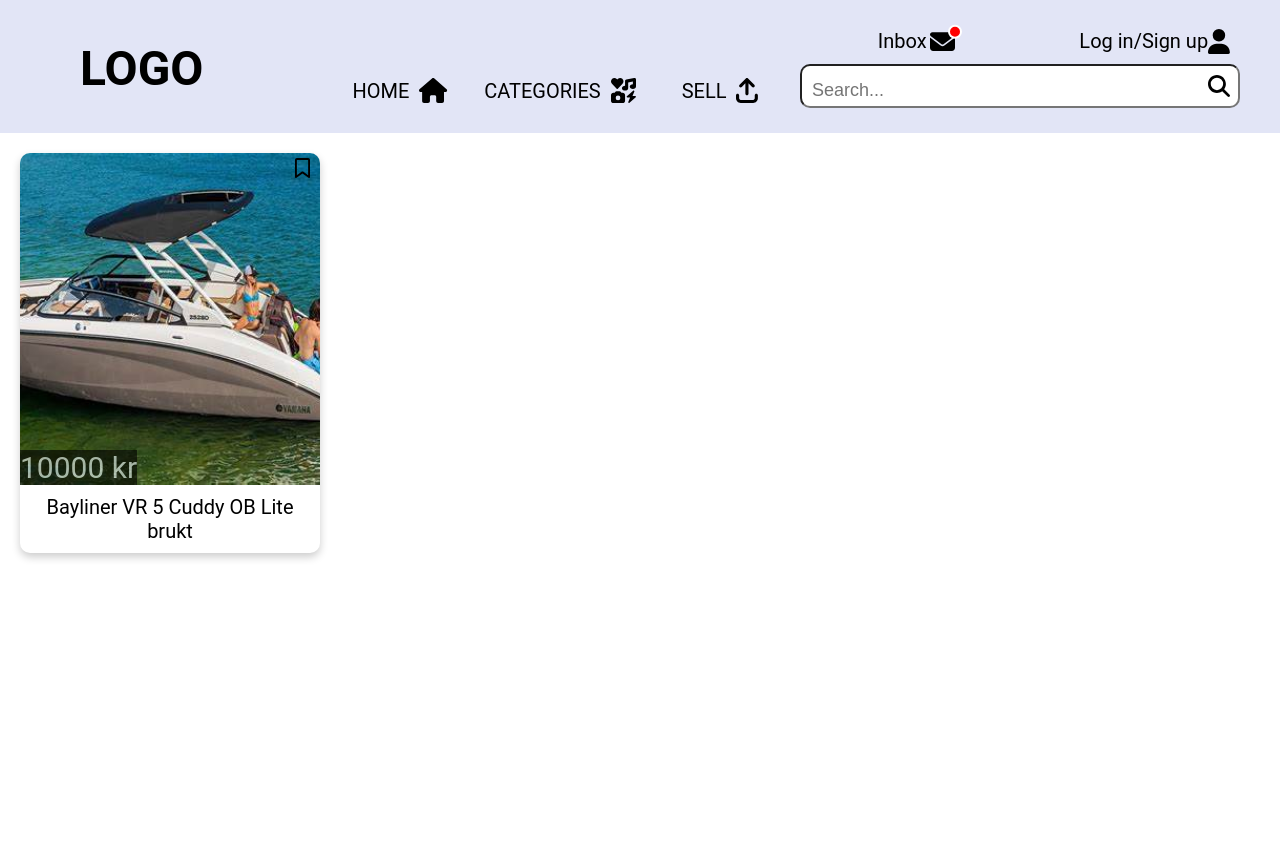
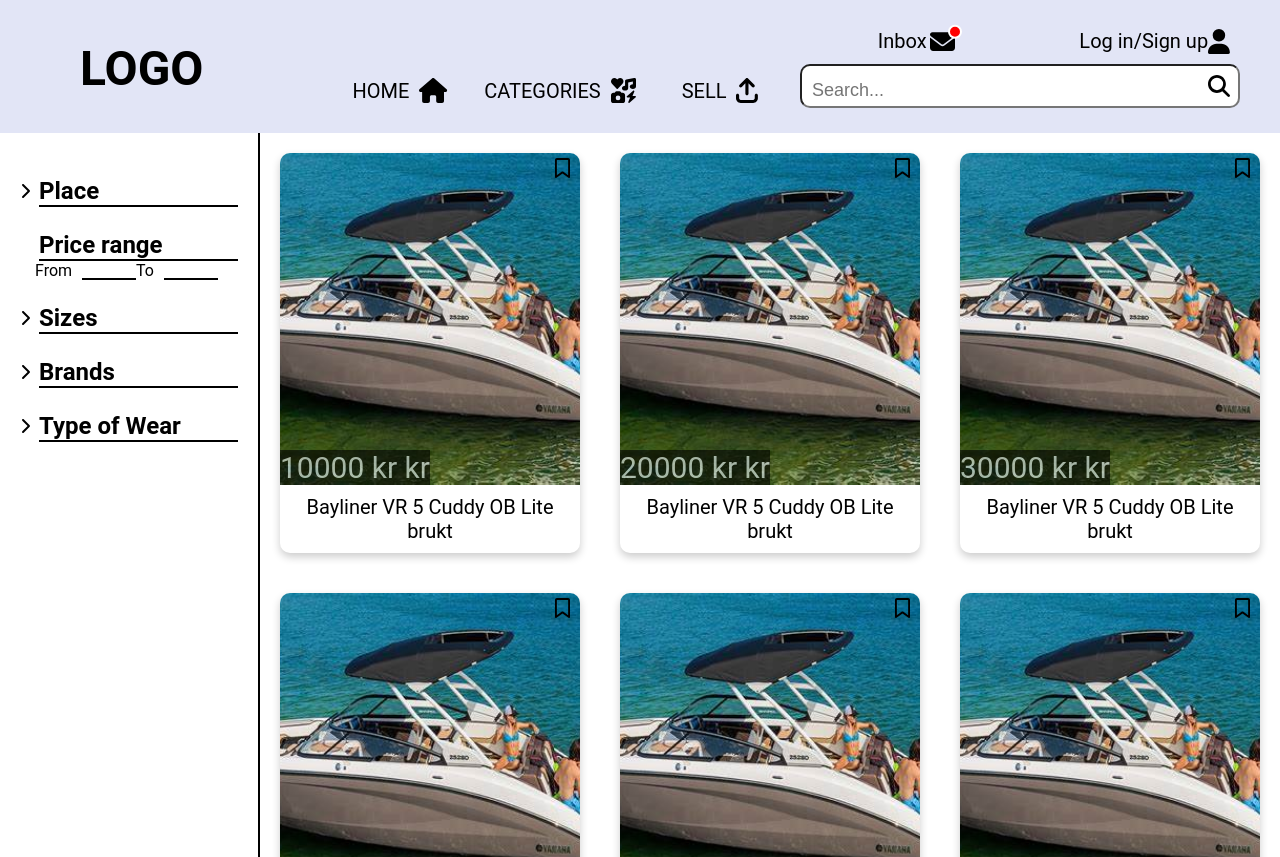
Before and after one commit to usman-ghafoorzai/idatt2105-full-stack-project, a Vue app in the folder frontend/: page / in a window 1280 px wide. Shown: the top 857 px of the page. Before the commit the page ends 800 px from the top, so only its background shows below. Built offline with nearby package versions, Linux system fonts and the light colour scheme.

Commit message:
make grid for every item

```diff
--- a/frontend/src/App.vue
+++ b/frontend/src/App.vue
@@ -3,11 +3,16 @@ import Header from './components/Header.vue'
 import RegisterUser from './components/RegisterUser.vue'
 import LogInComponent from './components/LogInComponent.vue'
 import ItemFrameComponent from './components/ItemFrameComponent.vue'
+import ItemListingComponent from './components/ItemListingComponent.vue'
+import FilterSidebar from './components/FilterSidebar.vue'
 </script>
 
 <template>
   <Header></Header>
-  <ItemFrameComponent></ItemFrameComponent>
+  <div id="filter">
+    <FilterSidebar></FilterSidebar>
+    <ItemListingComponent></ItemListingComponent>
+  </div>
 </template>
 
 <style>
@@ -15,4 +20,11 @@ body {
   margin: 0;
   font-family: 'Roboto', sans-serif;
 }
+#filter {
+  display: flex;
+  justify-content: space-between;
+  width: 100%;
+  height: 100vh;
+}
+
 </style>
--- a/frontend/src/components/FilterSidebar.vue
+++ b/frontend/src/components/FilterSidebar.vue
@@ -114,8 +114,8 @@
         display: flex;
         flex-direction: column;
         padding: 20px;
-        width: 300px;
-        height: 100vh;
+        width: 350px;
+        min-height: 100%;
         border-right: 2px solid black;
         align-content: center;
         overflow-y: scroll;
--- a/frontend/src/components/ItemFrameComponent.vue
+++ b/frontend/src/components/ItemFrameComponent.vue
@@ -1,6 +1,13 @@
 <script setup>
     import { ref } from "vue"
     const isBookmarked = ref(false);
+    defineProps ({
+        id: Number,
+        image: String,
+        price: String,
+        details: String,
+    });
+
 
     function toggleBookmark() {
         isBookmarked.value = !isBookmarked.value;
@@ -11,13 +18,13 @@
 <template>
     <div class="item-frame">
         <div class="item-image">
-            <img src="../assets/images/boat.jpg" alt="Item Image" />
-            <div class="price-tag">10000 kr</div>
+            <img :src="image" alt="Item Image" />
+            <div class="price-tag">{{price}} kr</div>
             <fa :icon="['far','bookmark']" class="bookmark-icon" :class="{ active: isBookmarked }" @click="toggleBookmark" v-if="!isBookmarked"/>
             <fa :icon="['fas','bookmark']" class="bookmark-icon" :class="{ active: isBookmarked }" @click="toggleBookmark" v-if="isBookmarked" style="color: yellow;"/>
         </div>
         <div class="item-details">
-            Bayliner VR 5 Cuddy OB Lite brukt
+            {{details}}
         </div>
     </div>
 </template>
@@ -25,7 +32,6 @@
     .item-frame {
         display: grid;
         grid-template-rows: 4fr auto;
-
         width: 300px;
         height: 400px;
         border-radius: 10px;
--- /dev/null
+++ b/frontend/src/components/ItemListingComponent.vue
@@ -0,0 +1,42 @@
+<script setup>
+    import ItemFrameComponent from './ItemFrameComponent.vue';
+    import { ref } from 'vue';
+
+    // Byttes ut med data fra API senere
+    const items = ref([
+        { id: 1, image: 'src/assets/images/boat.jpg', price: '10000 kr', details: 'Bayliner VR 5 Cuddy OB Lite brukt' },
+        { id: 2, image: 'src/assets/images/boat.jpg', price: '20000 kr', details: 'Bayliner VR 5 Cuddy OB Lite brukt' },
+        { id: 3, image: 'src/assets/images/boat.jpg', price: '30000 kr', details: 'Bayliner VR 5 Cuddy OB Lite brukt' },
+        { id: 4, image: 'src/assets/images/boat.jpg', price: '10000 kr', details: 'Bayliner VR 5 Cuddy OB Lite brukt' },
+        { id: 5, image: 'src/assets/images/boat.jpg', price: '20000 kr', details: 'Bayliner VR 5 Cuddy OB Lite brukt' },
+        { id: 6, image: 'src/assets/images/boat.jpg', price: '30000 kr', details: 'Bayliner VR 5 Cuddy OB Lite brukt' },
+        { id: 7, image: 'src/assets/images/boat.jpg', price: '10000 kr', details: 'Bayliner VR 5 Cuddy OB Lite brukt' },
+        { id: 8, image: 'src/assets/images/boat.jpg', price: '20000 kr', details: 'Bayliner VR 5 Cuddy OB Lite brukt' },
+        { id: 9, image: 'src/assets/images/boat.jpg', price: '30000 kr', details: 'Bayliner VR 5 Cuddy OB Lite brukt' },
+        { id: 10, image: 'src/assets/images/boat.jpg', price: '10000 kr', details: 'Bayliner VR 5 Cuddy OB Lite brukt' },
+        { id: 11, image: 'src/assets/images/boat.jpg', price: '20000 kr', details: 'Bayliner VR 5 Cuddy OB Lite brukt' },
+        { id: 12, image: 'src/assets/images/boat.jpg', price: '30000 kr', details: 'Bayliner VR 5 Cuddy OB Lite brukt' },
+    ]);
+</script>
+
+<template>
+    <div id="container">
+        <ItemFrameComponent
+            v-for="item in items"
+            :id="item.id"
+            :image="item.image"
+            :price="item.price"
+            :details="item.details"
+        />
+    </div>
+</template>
+
+<style scoped>
+    #container {
+        display: grid;
+        grid-template-columns: 1fr 1fr 1fr;
+        width: 100%;
+        justify-items: center;
+        align-items: center;
+    }
+</style>
```
